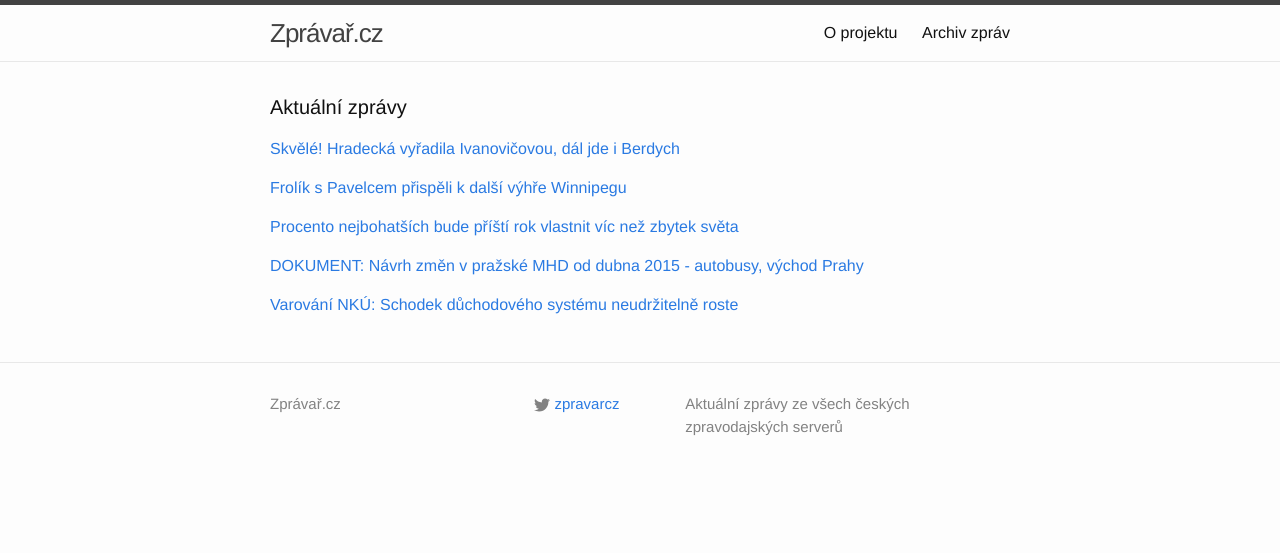
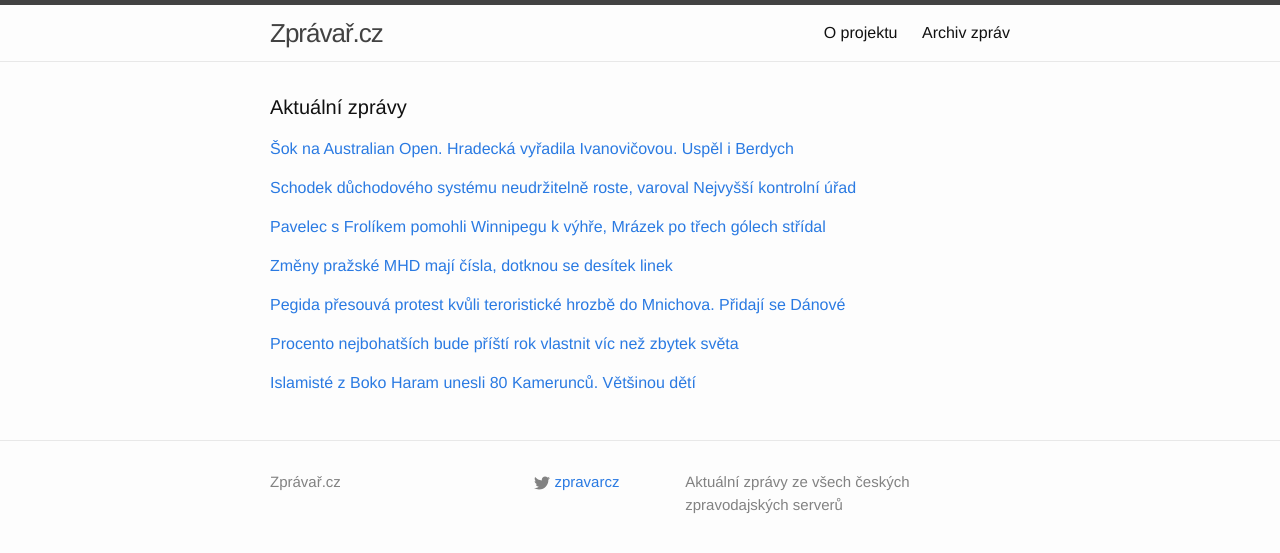
Before and after one commit to adliska/zpravar, a Jekyll site: the page built from index.html, in a window 1280 px wide. Shown: the top 553 px of the page. Built offline with Jekyll 4.4.1, drawn with Linux system fonts in a browser that asks for light colours.

Commit message:
zpravar news update

```diff
--- a/index.html
+++ b/index.html
@@ -5,9 +5,10 @@ layout: default
 <div class="home">
     <h1 class="page-heading">Aktuální zprávy</h1>
 
-<p><a href="javascript:;" onclick="toggle_visibility('zpravy0')">Skvělé! Hradecká vyřadila Ivanovičovou, dál jde i Berdych</a></p>
+<p><a href="javascript:;" onclick="toggle_visibility('zpravy0')">Šok na Australian Open. Hradecká vyřadila Ivanovičovou. Uspěl i Berdych</a></p>
 <div id="zpravy0" style="display:none">
 <ul>
+<li><a href=http://www.denik.cz/tenis/sok-na-australian-open-hradecka-vyradila-ivanovicovou-postupuje-i-berdych-201501.html>Šok na Australian Open. Hradecká vyřadila Ivanovičovou. Uspěl i Berdych - www.denik.cz</a></li>
 <li><a href=http://www.tyden.cz/rubriky/sport/tenis/skvele-hradecka-vyradila-ivanovicovou-dal-jde-i-berdych_330558.html>Skvělé! Hradecká vyřadila Ivanovičovou, dál jde i Berdych - www.tyden.cz</a></li>
 <li><a href=http://www.rozhlas.cz/_zprava/berdych-uvod-v-melbourne-zvladl-hradecka-vyradila-svetovou-petku--1445102>Berdych úvod v Melbourne zvládl, Hradecká vyřadila světovou pětku - www.rozhlas.cz</a></li>
 <li><a href=http://www.tyden.cz/rubriky/sport/tenis/senzace-hradecka-vyradila-ivanovicovou-dal-jde-i-berdych_330558.html>Skvělé! Hradecká vyřadila Ivanovičovou, dál jde i Berdych - www.tyden.cz</a></li>
@@ -20,34 +21,55 @@ layout: default
 <li><a href=http://sport.aktualne.cz/senzacni-uvod-grandslamu-hradecka-vyradila-ivanovicovou/r~da5cffe29f9211e4bdad0025900fea04/>Senzační úvod grandslamu. Hradecká vyřadila Ivanovičovou! - sport.aktualne.cz</a></li>
 <li><a href=http://sport.idnes.cz/hradecka-v-melbourne-prekvapila-a-vyradila-srbku-ivanovicovou-p72-/tenis.aspx?c=A150119_051202_tenis_vis>Hradecká v Melbourne překvapila a vyřadila Srbku Ivanovičovou - sport.idnes.cz</a></li>
 </ul>
-</div><p><a href="javascript:;" onclick="toggle_visibility('zpravy1')">Frolík s Pavelcem přispěli k další výhře Winnipegu</a></p>
+</div><p><a href="javascript:;" onclick="toggle_visibility('zpravy1')">Schodek důchodového systému neudržitelně roste, varoval Nejvyšší kontrolní úřad</a></p>
 <div id="zpravy1" style="display:none">
 <ul>
+<li><a href=http://domaci.ihned.cz/c1-63402790-schodek-duchodoveho-systemu-neudrzitelne-roste-varoval-nku>Schodek důchodového systému neudržitelně roste, varoval Nejvyšší kontrolní úřad - domaci.ihned.cz</a></li>
+<li><a href=http://www.ceskatelevize.cz/ct24/ekonomika/298672-na-vyplaceni-duchodu-mohlo-byt-dvakrat-vice-penez-ale-neni/>Na vyplácení důchodů mohlo být dvakrát více peněz, ale není - www.ceskatelevize.cz</a></li>
+<li><a href=http://www.rozhlas.cz/_zprava/schodek-duchodoveho-systemu-neudrzitelne-roste-varoval-nku--1445126>Schodek důchodového systému neudržitelně roste, varoval NKÚ - www.rozhlas.cz</a></li>
+<li><a href=http://www.denik.cz/ekonomika/varovani-nku-schodek-duchodoveho-systemu-neudrzitelne-roste-20150119.html>Varování NKÚ: Schodek důchodového systému neudržitelně roste - www.denik.cz</a></li>
+<li><a href=http://zpravy.aktualne.cz/ekonomika/schodek-penzijniho-systemu-neudrzitelne-roste-varoval-nku/r~3c0c27229fac11e4bdad0025900fea04/>Schodek penzijního systému neudržitelně roste, varoval NKÚ - zpravy.aktualne.cz</a></li>
+<li><a href=http://www.ceskenoviny.cz/zpravy/zpravy/schodek-duchodoveho-systemu-neudrzitelne-roste-varoval-nku/1170597>Schodek důchodového systému neudržitelně roste, varoval NKÚ - www.ceskenoviny.cz</a></li>
+</ul>
+</div><p><a href="javascript:;" onclick="toggle_visibility('zpravy2')">Pavelec s Frolíkem pomohli Winnipegu k výhře, Mrázek po třech gólech střídal</a></p>
+<div id="zpravy2" style="display:none">
+<ul>
+<li><a href=http://www.rozhlas.cz/_zprava/pavelec-s-frolikem-pomohli-winnipegu-k-vyhre-mrazek-po-trech-golech-stridal--1445124>Pavelec s Frolíkem pomohli Winnipegu k výhře, Mrázek po třech gólech střídal - www.rozhlas.cz</a></li>
 <li><a href=http://www.denik.cz/hokej/frolik-s-pavelcem-prispeli-k-dalsi-vyhre20150119.html>Frolík s Pavelcem přispěli k další výhře Winnipegu - www.denik.cz</a></li>
 <li><a href=http://hokej.idnes.cz/buffalo-vyhnalo-mrazka-na-stridacku-dbu-/nhl.aspx?c=A150118_211639_nhl_Mkr>Buffalo vyhnalo Mrázka na střídačku, Crosby a Seguin stíhají Voráčka - hokej.idnes.cz</a></li>
 <li><a href=http://www.denik.cz/z_domova/frolik-s-pavelcem-prispeli-k-dalsi-vyhre20150119.html>Frolík s Pavelcem přispěli k další výhře Winnipegu - www.denik.cz</a></li>
 <li><a href=http://www.sportovninoviny.cz/zpravy/frolik-s-pavelcem-prispeli-k-dalsi-vyhre-winnipegu/1170574>Frolík s Pavelcem přispěli k další výhře Winnipegu - www.sportovninoviny.cz</a></li>
 </ul>
-</div><p><a href="javascript:;" onclick="toggle_visibility('zpravy2')">Procento nejbohatších bude příští rok vlastnit víc než zbytek světa</a></p>
-<div id="zpravy2" style="display:none">
+</div><p><a href="javascript:;" onclick="toggle_visibility('zpravy3')">Změny pražské MHD mají čísla, dotknou se desítek linek</a></p>
+<div id="zpravy3" style="display:none">
+<ul>
+<li><a href=http://www.ceskatelevize.cz/ct24/regiony/298671-zmeny-prazske-mhd-maji-cisla-dotknou-se-desitek-linek/>Změny pražské MHD mají čísla, dotknou se desítek linek - www.ceskatelevize.cz</a></li>
+<li><a href=http://praha.idnes.cz/navrh-zmen-v-prazske-mhd-od-dubna-2015-dur-/praha-zpravy.aspx?c=A150118_195204_praha-zpravy_jan>Téměř sto linek má jet jinak. Víme, jak chce Ropid změnit MHD v Praze - praha.idnes.cz</a></li>
+<li><a href=http://praha.idnes.cz/navrh-zmen-v-prazske-mhd-od-dubna-2015-autobusy-vychod-prahy-p3o-/praha-zpravy.aspx?c=A150118_191805_praha-zpravy_jan>DOKUMENT: Návrh změn v pražské MHD od dubna 2015 - autobusy, východ Prahy - praha.idnes.cz</a></li>
+<li><a href=http://praha.idnes.cz/navrh-zmen-v-prazske-mhd-od-dubna-2015-autobusy-zapad-prahy-pec-/praha-zpravy.aspx?c=A150118_191210_praha-zpravy_jan>DOKUMENT: Návrh změn v pražské MHD od dubna 2015 - autobusy, západ Prahy - praha.idnes.cz</a></li>
+<li><a href=http://praha.idnes.cz/navrh-zmen-v-prazske-mhd-od-dubna-2015-tramvaje-fmu-/praha-zpravy.aspx?c=A150118_190557_praha-zpravy_jan>DOKUMENT: Návrh změn v pražské MHD od dubna 2015 - tramvaje - praha.idnes.cz</a></li>
+</ul>
+</div><p><a href="javascript:;" onclick="toggle_visibility('zpravy4')">Pegida přesouvá protest kvůli teroristické hrozbě do Mnichova. Přidají se Dánové</a></p>
+<div id="zpravy4" style="display:none">
+<ul>
+<li><a href=http://zahranicni.ihned.cz/evropa-slovensko/c1-63402780-pegida-presouva-protest-kvuli-teroristicke-hrozbe-do-mnichova-pridaji-se-danove>Pegida přesouvá protest kvůli teroristické hrozbě do Mnichova. Přidají se Dánové - zahranicni.ihned.cz</a></li>
+<li><a href=http://zahranicni.ihned.cz/evropa-slovensko/c1-63402780-pegida-presouva-protest-kvuli-hrozbe-do-mnichova-pridaji-se-danove>Pegida přesouvá protest kvůli hrozbě do Mnichova. Přidají se Dánové - zahranicni.ihned.cz</a></li>
+<li><a href=http://www.ceskatelevize.cz/ct24/svet/298670-misto-drazdan-se-priznivci-pegidy-sejdou-v-mnichove/>Místo Drážďan se příznivci Pegidy sejdou v Mnichově - www.ceskatelevize.cz</a></li>
+<li><a href=http://www.novinky.cz/zahranicni/evropa/359113-nemecti-odpurci-islamu-se-misto-v-drazdanech-sejdou-v-mnichove.html>Němečtí odpůrci islámu se místo v Drážďanech sejdou v Mnichově  - www.novinky.cz</a></li>
+</ul>
+</div><p><a href="javascript:;" onclick="toggle_visibility('zpravy5')">Procento nejbohatších bude příští rok vlastnit víc než zbytek světa</a></p>
+<div id="zpravy5" style="display:none">
 <ul>
 <li><a href=http://ekonomika.idnes.cz/bohatstvi-propast-0ne-/eko-zahranicni.aspx?c=A150119_072841_eko-zahranicni_skr>Procento nejbohatších bude příští rok vlastnit víc než zbytek světa - ekonomika.idnes.cz</a></li>
 <li><a href=http://www.lidovky.cz/procento-nejbohatsich-bude-pry-vlastnit-vic-nez-zbytek-lidstva-pwj-/zpravy-svet.aspx?c=A150119_072709_ln_zahranici_mmu>Procento nejbohatších bude vlastnit víc než zbytek lidstva  - www.lidovky.cz</a></li>
 <li><a href=http://zpravy.aktualne.cz/zahranici/procento-nejbohatsich-bude-vlastnit-vic-nez-zbytek-lidstva/r~523d81529f9e11e4aff10025900fea04/>Procento nejbohatších bude vlastnit víc než zbytek lidstva - zpravy.aktualne.cz</a></li>
 <li><a href=http://www.novinky.cz/ekonomika/359111-procento-nejbohatsich-bude-brzy-vlastnit-vic-nez-zbylych-99-procent-lidstva.html>Procento nejbohatších bude brzy vlastnit víc než zbylých 99 procent lidstva  - www.novinky.cz</a></li>
 </ul>
-</div><p><a href="javascript:;" onclick="toggle_visibility('zpravy3')">DOKUMENT: Návrh změn v pražské MHD od dubna 2015 - autobusy, východ Prahy</a></p>
-<div id="zpravy3" style="display:none">
+</div><p><a href="javascript:;" onclick="toggle_visibility('zpravy6')">Islamisté z Boko Haram unesli 80 Kamerunců. Většinou dětí</a></p>
+<div id="zpravy6" style="display:none">
 <ul>
-<li><a href=http://praha.idnes.cz/navrh-zmen-v-prazske-mhd-od-dubna-2015-autobusy-vychod-prahy-p3o-/praha-zpravy.aspx?c=A150118_191805_praha-zpravy_jan>DOKUMENT: Návrh změn v pražské MHD od dubna 2015 - autobusy, východ Prahy - praha.idnes.cz</a></li>
-<li><a href=http://praha.idnes.cz/navrh-zmen-v-prazske-mhd-od-dubna-2015-autobusy-zapad-prahy-pec-/praha-zpravy.aspx?c=A150118_191210_praha-zpravy_jan>DOKUMENT: Návrh změn v pražské MHD od dubna 2015 - autobusy, západ Prahy - praha.idnes.cz</a></li>
-<li><a href=http://praha.idnes.cz/navrh-zmen-v-prazske-mhd-od-dubna-2015-tramvaje-fmu-/praha-zpravy.aspx?c=A150118_190557_praha-zpravy_jan>DOKUMENT: Návrh změn v pražské MHD od dubna 2015 - tramvaje - praha.idnes.cz</a></li>
-</ul>
-</div><p><a href="javascript:;" onclick="toggle_visibility('zpravy4')">Varování NKÚ: Schodek důchodového systému neudržitelně roste</a></p>
-<div id="zpravy4" style="display:none">
-<ul>
-<li><a href=http://www.denik.cz/ekonomika/varovani-nku-schodek-duchodoveho-systemu-neudrzitelne-roste-20150119.html>Varování NKÚ: Schodek důchodového systému neudržitelně roste - www.denik.cz</a></li>
-<li><a href=http://zpravy.aktualne.cz/ekonomika/schodek-penzijniho-systemu-neudrzitelne-roste-varoval-nku/r~3c0c27229fac11e4bdad0025900fea04/>Schodek penzijního systému neudržitelně roste, varoval NKÚ - zpravy.aktualne.cz</a></li>
-<li><a href=http://www.ceskenoviny.cz/zpravy/zpravy/schodek-duchodoveho-systemu-neudrzitelne-roste-varoval-nku/1170597>Schodek důchodového systému neudržitelně roste, varoval NKÚ - www.ceskenoviny.cz</a></li>
+<li><a href=http://zahranicni.ihned.cz/afrika/c1-63402760-islamiste-z-boko-haram-unesli-80-kameruncu-vetsinou-deti>Islamisté z Boko Haram unesli 80 Kamerunců. Většinou dětí - zahranicni.ihned.cz</a></li>
+<li><a href=http://zahranicni.ihned.cz/afrika/c1-63402760-islamiste-z-boko-haram-unesli-80-kameruncu-vcetne-deti>Islamisté z Boko Haram unesli 80 Kamerunců včetně dětí - zahranicni.ihned.cz</a></li>
+<li><a href=http://www.novinky.cz/zahranicni/svet/359015-cad-vyslal-do-kamerunu-armadu-bude-bojovat-s-boko-haram.html>Čad vyslal do Kamerunu armádu, bude bojovat s Boko Haram  - www.novinky.cz</a></li>
 </ul>
 </div></div>
```
